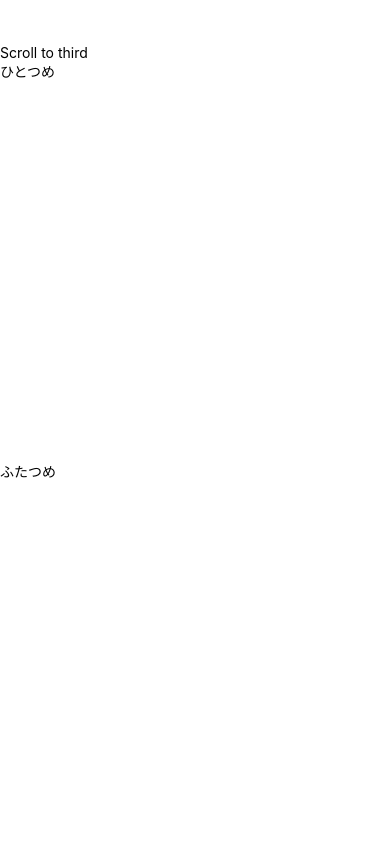
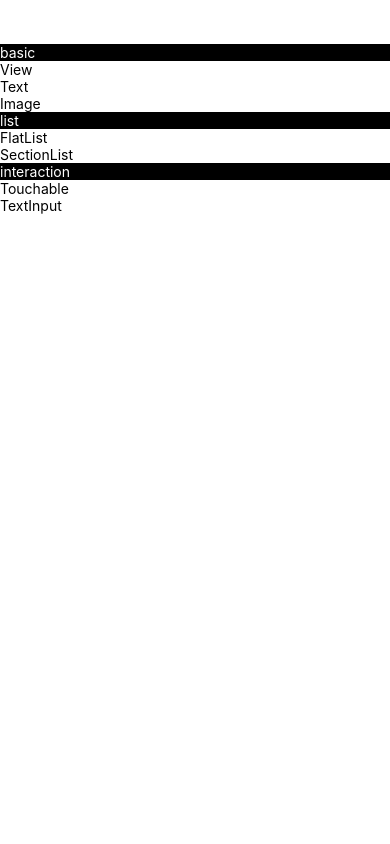
Before and after one commit to y-mabuchi/MyApp, a React Native app: screen / in a window 390 px wide. Shown: the top 844 px of the page. Built offline with nearby package versions, Linux system fonts and the light colour scheme.

Commit message:
SectionList

```diff
--- a/App.tsx
+++ b/App.tsx
@@ -1,50 +1,34 @@
 import React from 'react';
-import { StyleSheet, FlatList, View, TouchableOpacity, Text } from 'react-native';
+import { StyleSheet, SectionList, Text } from 'react-native';
 
 const styles = StyleSheet.create({
   container: {
     marginTop: 44,
   },
   label: {
-    height: 400,
+    color: 'black',
+    backgroundColor: 'white',
+  },
+  sectionHeader: {
+    color: 'white',
+    backgroundColor: 'black',
   },
 });
 
-interface Item {
-  id: string;
-  title: string;
-}
-
-const data: Array<Item> = [
-  { id: 'first', title: 'ひとつめ' },
-  { id: 'second', title: 'ふたつめ' },
-  { id: 'third', title: 'みっつめ' },
-  { id: 'fourth', title: 'よっつめ' },
-  { id: 'fifth', title: 'いつつめ' },
-  { id: 'sixth', title: 'むっつめ' },
-  { id: 'seventh', title: 'ななつめ' },
+const sections = [
+  { title: 'basic', data: ['View', 'Text', 'Image'] },
+  { title: 'list', data: ['FlatList', 'SectionList'] },
+  { title: 'interaction', data: ['Touchable', 'TextInput'] },
 ];
 
 export default function App() {
-  const list = React.useRef<FlatList<Item>>(null);
-  const scrollToThird = React.useCallback(() => {
-    list?.current?.scrollToIndex({ index: 2 });
-  }, [list]);
-
   return (
-    <View style={styles.container}>
-      <TouchableOpacity onPress={scrollToThird}>
-        <Text>Scroll to third</Text>
-      </TouchableOpacity>
-      <FlatList
-        ref={list}
-        data={data}
-        renderItem={({ item }) => (
-          <Text style={styles.label} key={item.id}>
-            {item.title}
-          </Text>
-        )}
-      />
-    </View>
+    <SectionList
+      style={styles.container}
+      sections={sections}
+      renderItem={({ item }) => <Text style={styles.label}>{item}</Text>}
+      keyExtractor={(_, index) => index.toString()}
+      renderSectionHeader={({ section: { title } }) => <Text style={styles.sectionHeader}>{title}</Text>}
+    />
   );
 }
```
